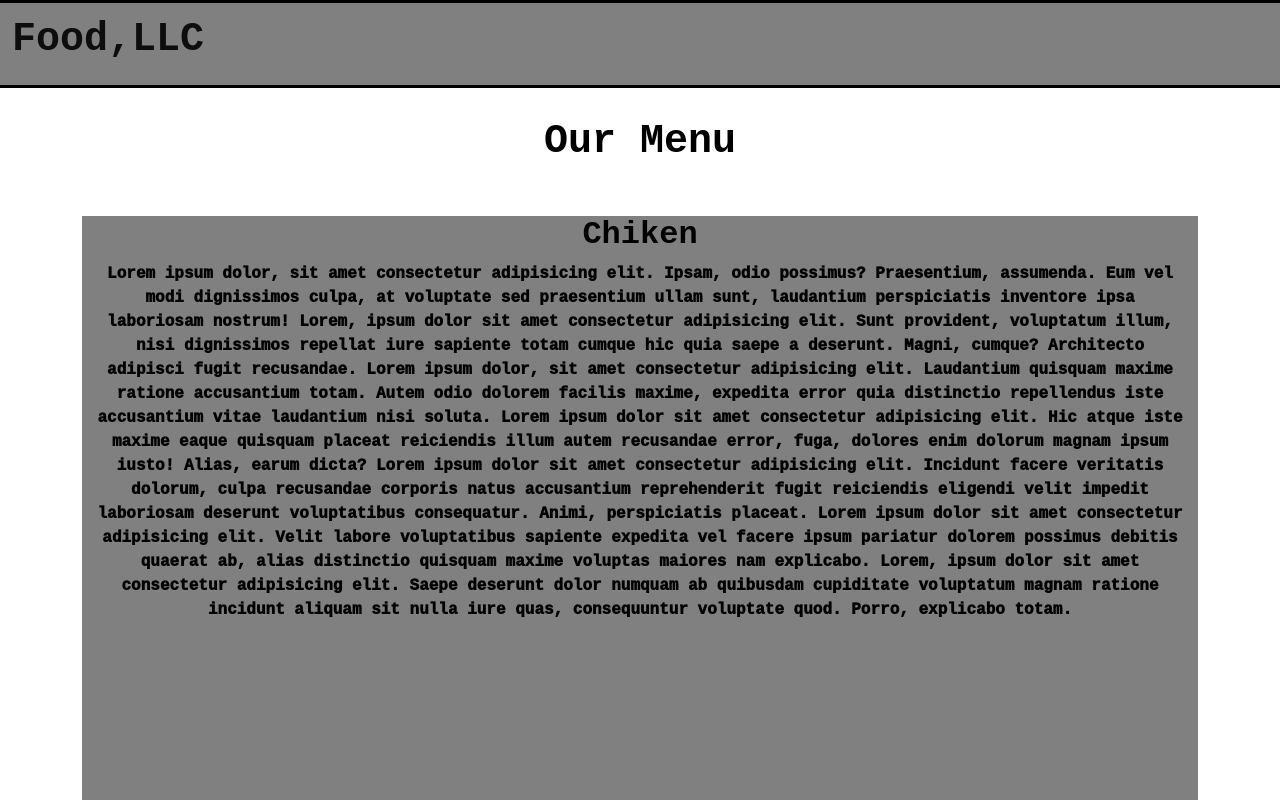
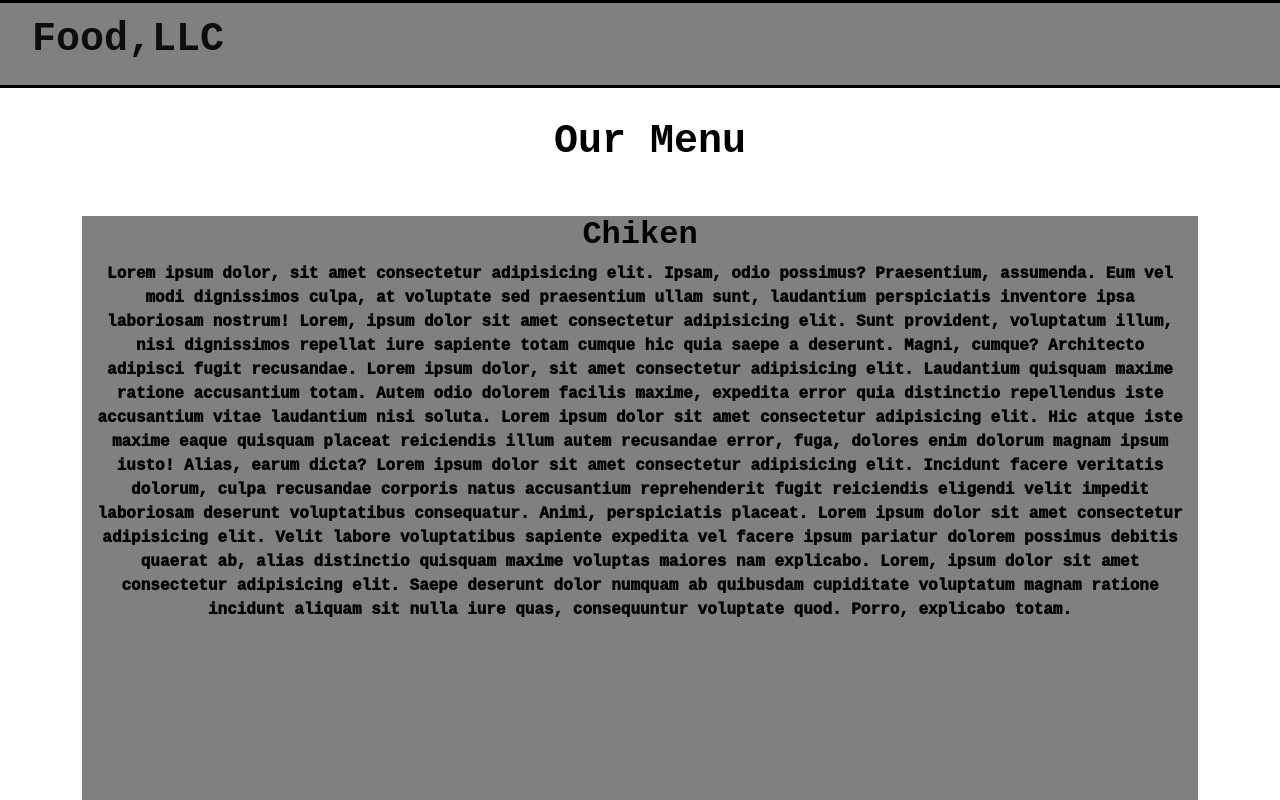
Before and after one commit to Yesser-Hmidi/Assignment, a plain HTML site: page module3 solution/index.html in a window 1280 px wide. Shown: the top 800 px of the page. Drawn offline with nearby package versions, Linux system fonts and the light colour scheme.

Commit message:
Add files via upload

```diff
--- a/module3 solution/css/style.css
+++ b/module3 solution/css/style.css
@@ -14,6 +14,9 @@ body {
 #a-food{
     color: #000;
     text-decoration:none ;
+}
+h1{
+    margin-left: 20px;
 }
 h1 ,h2{
     font-weight: bold;
```
